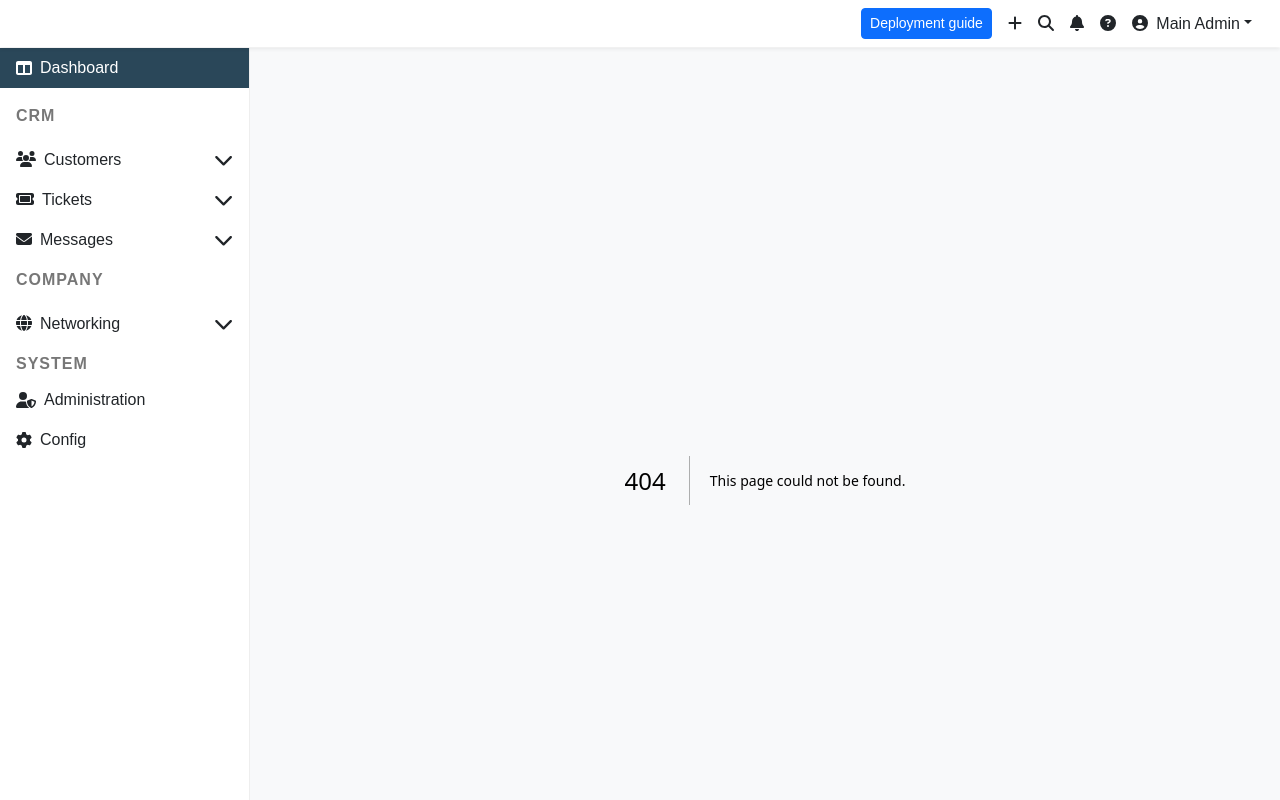
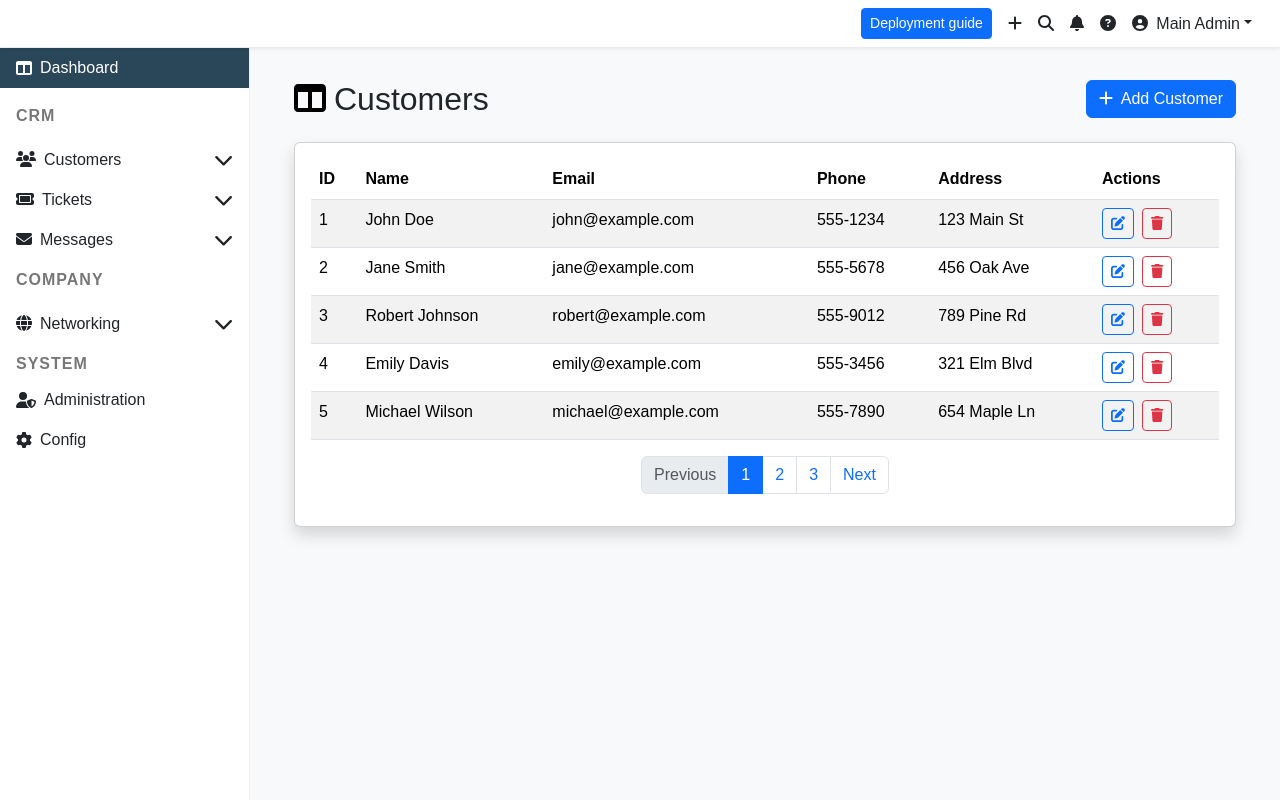
Before and after one commit to MayHua59/isp-admin-panel-nextjs, a Next.js app: page /crm/customers in a window 1280 px wide. Before the commit this address had no page. Built offline with nearby package versions, Linux system fonts and the light colour scheme.

Commit message:
customer list is added

```diff
--- /dev/null
+++ b/src/app/crm/customers/page.js
@@ -0,0 +1,85 @@
+"use client";
+import { faTableColumns, faPlus, faEdit, faTrash } from "@fortawesome/free-solid-svg-icons";
+import { FontAwesomeIcon } from "@fortawesome/react-fontawesome";
+import Link from "next/link";
+
+export default function Page() {
+  // Sample customer data
+  const customers = [
+    { id: 1, name: "John Doe", email: "john@example.com", phone: "555-1234", address: "123 Main St" },
+    { id: 2, name: "Jane Smith", email: "jane@example.com", phone: "555-5678", address: "456 Oak Ave" },
+    { id: 3, name: "Robert Johnson", email: "robert@example.com", phone: "555-9012", address: "789 Pine Rd" },
+    { id: 4, name: "Emily Davis", email: "emily@example.com", phone: "555-3456", address: "321 Elm Blvd" },
+    { id: 5, name: "Michael Wilson", email: "michael@example.com", phone: "555-7890", address: "654 Maple Ln" },
+  ];
+
+  return (
+    <div className="container-fluid">
+      {/* Dashboard Header */}
+      <div className="d-flex justify-content-between align-items-center mb-4">
+        <h2 className="mb-0">
+          <FontAwesomeIcon icon={faTableColumns} className="me-2" style={{ color: "#000" }} />
+          Customers
+        </h2>
+        <Link href="/customers/add" className="btn btn-primary">
+          <FontAwesomeIcon icon={faPlus} className="me-2" />
+          Add Customer
+        </Link>
+      </div>
+
+      {/* Customer List Table */}
+      <div className="card shadow">
+        <div className="card-body">
+          <div className="table-responsive">
+            <table className="table table-striped table-hover">
+              <thead>
+                <tr>
+                  <th>ID</th>
+                  <th>Name</th>
+                  <th>Email</th>
+                  <th>Phone</th>
+                  <th>Address</th>
+                  <th>Actions</th>
+                </tr>
+              </thead>
+              <tbody>
+                {customers.map((customer) => (
+                  <tr key={customer.id}>
+                    <td>{customer.id}</td>
+                    <td>{customer.name}</td>
+                    <td>{customer.email}</td>
+                    <td>{customer.phone}</td>
+                    <td>{customer.address}</td>
+                    <td>
+                      <button className="btn btn-sm btn-outline-primary me-2">
+                        <FontAwesomeIcon icon={faEdit} />
+                      </button>
+                      <button className="btn btn-sm btn-outline-danger">
+                        <FontAwesomeIcon icon={faTrash} />
+                      </button>
+                    </td>
+                  </tr>
+                ))}
+              </tbody>
+            </table>
+          </div>
+
+          {/* Pagination */}
+          <nav aria-label="Page navigation">
+            <ul className="pagination justify-content-center">
+              <li className="page-item disabled">
+                <a className="page-link" href="#" tabIndex="-1" aria-disabled="true">Previous</a>
+              </li>
+              <li className="page-item active"><a className="page-link" href="#">1</a></li>
+              <li className="page-item"><a className="page-link" href="#">2</a></li>
+              <li className="page-item"><a className="page-link" href="#">3</a></li>
+              <li className="page-item">
+                <a className="page-link" href="#">Next</a>
+              </li>
+            </ul>
+          </nav>
+        </div>
+      </div>
+    </div>
+  );
+}
```
